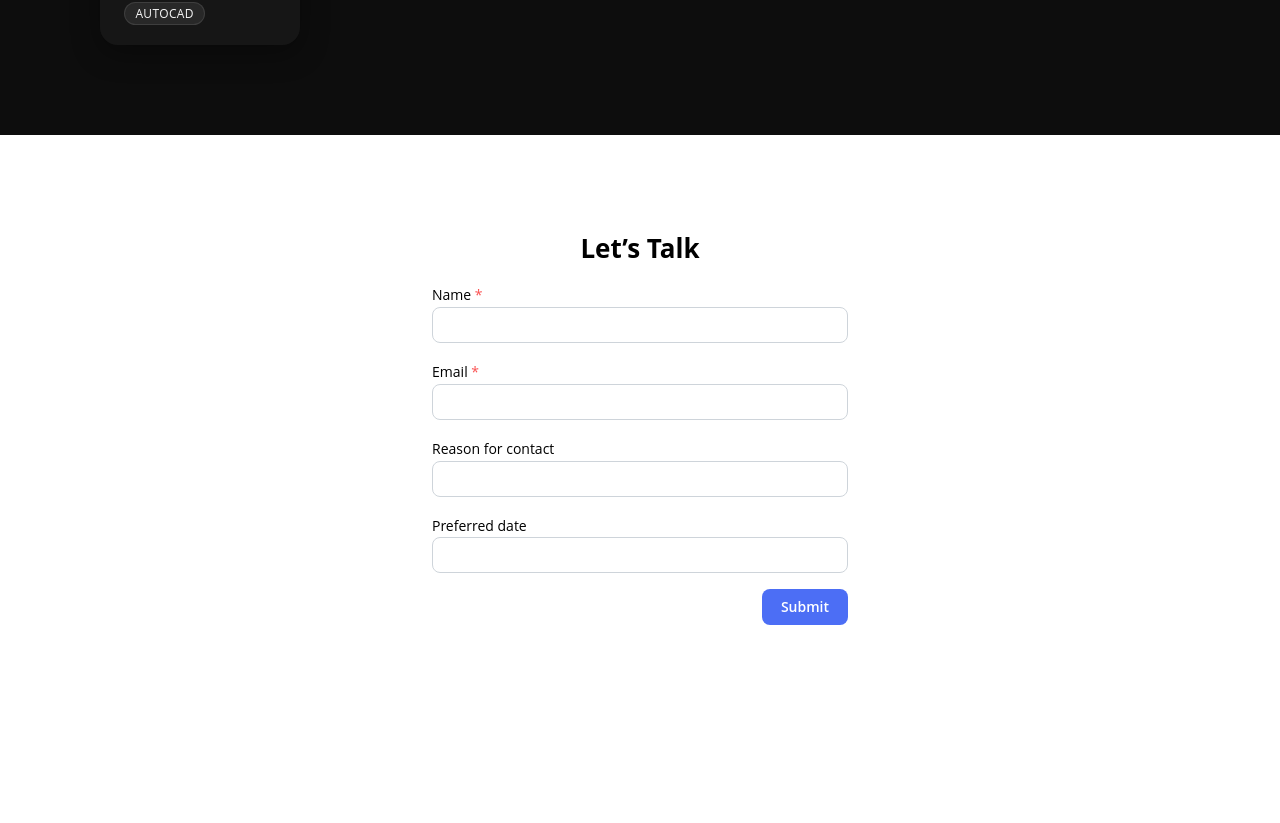
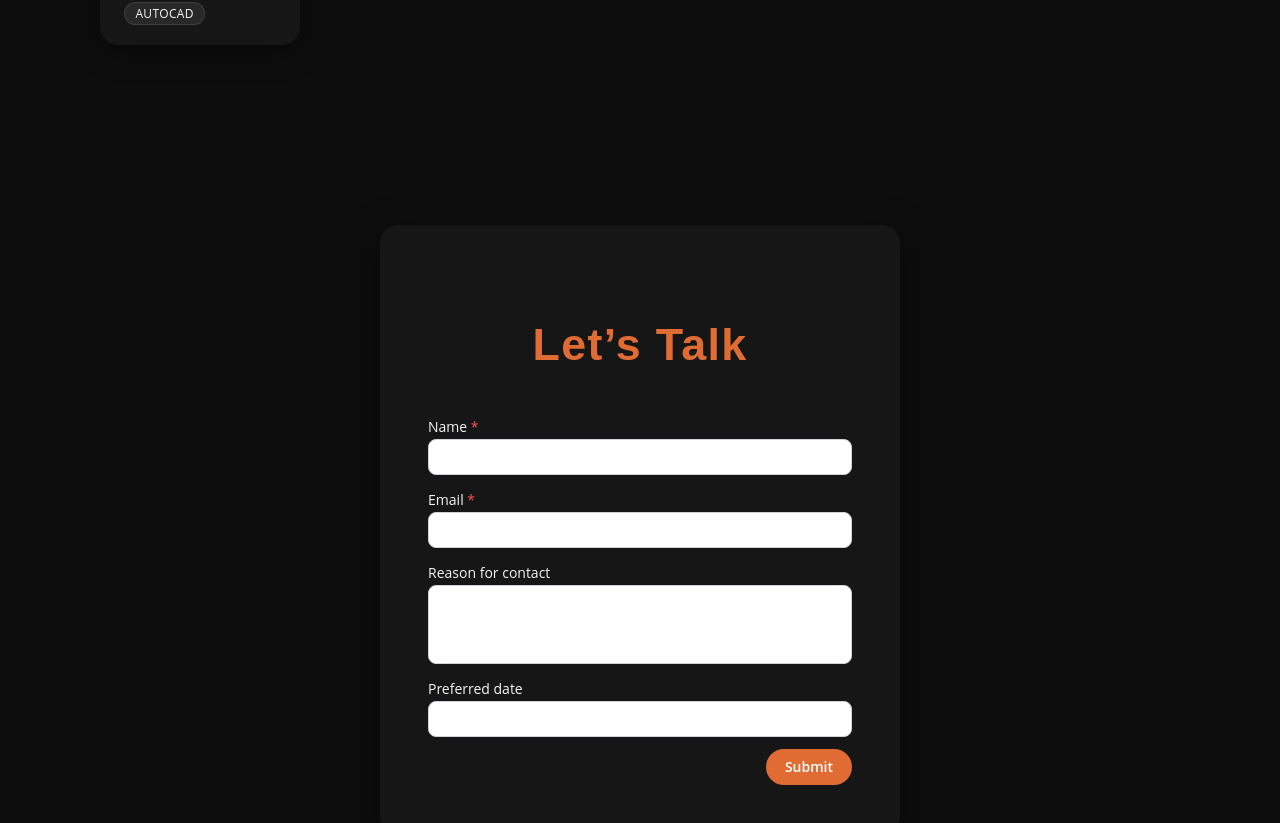
Before and after one commit to Pecako2001/curriculum_vitae, a Next.js app: page / in a window 1280 px wide. Shown: the part 6731-7554 px from the top of the page. Before the commit the page ends 7452 px from the top, so only its background shows below. Built offline with nearby package versions, Linux system fonts and the light colour scheme.

Commit message:
update on contact

```diff
--- a/components/Homepage/Contact.module.css
+++ b/components/Homepage/Contact.module.css
@@ -1,15 +1,72 @@
+/* SECTION WRAPPER */
 .wrapper {
+  background: var(--bg-dark);
+  padding: clamp(4rem, 7vw, 6rem) 1rem;
   display: flex;
   justify-content: center;
-  padding: 4rem 1rem;
+  color: #f5f5f5;
 }
 
+/* Card / form */
 .form {
+  position: relative;
+  z-index: 1;
   width: 100%;
-  max-width: 480px;
-  background: rgba(255, 255, 255, 0.65);
+  max-width: 520px;
+  background: var(--card-bg);
+  border-radius: var(--card-radius);
+  padding: clamp(2rem, 5vw, 3rem);
+  box-shadow: 0 12px 42px rgb(0 0 0 / 0.45);
   backdrop-filter: blur(8px);
-  padding: 2rem;
-  border-radius: 16px;
-  box-shadow: var(--shadow);
+  display: flex;
+  flex-direction: column;
+  gap: 1.2rem;
 }
+
+.heading {
+  font-family: "Bebas Neue", "Oswald", sans-serif;
+  font-size: clamp(2rem, 4.5vw, 2.8rem);
+  letter-spacing: 0.03em;
+  text-align: center;
+  margin-bottom: 1rem;
+  color: var(--accent);
+}
+
+/* Mantine input override (light border → accent on focus) */
+.inputRoot .mantine-Input-input {
+  background: rgba(255, 255, 255, 0.06);
+  border-color: rgba(255, 255, 255, 0.25);
+  color: #fff;
+}
+
+.inputRoot .mantine-Input-input:focus-within {
+  border-color: var(--accent);
+}
+
+/* Submit button accent */
+.submitBtn {
+  background: var(--accent);
+  color: #fff;
+  transition: background 0.25s ease;
+}
+.submitBtn:hover {
+  background: #f07d46;
+}
+
+/* Decorative blurred gradient behind card */
+.wrapper::before {
+  content: "";
+  position: absolute;
+  inset: 0;
+  background: radial-gradient(at top left, rgba(224, 108, 52, 0.25), transparent 60%),
+    radial-gradient(at bottom right, rgba(224, 108, 52, 0.15), transparent 60%);
+  filter: blur(120px);
+  z-index: 0;
+}
+
+/* Responsive tweaks */
+@media (max-width: 480px) {
+  .form {
+    padding: 1.5rem;
+  }
+}
--- a/components/Homepage/Contact.tsx
+++ b/components/Homepage/Contact.tsx
@@ -1,3 +1,4 @@
+// components/Contact/Contact.tsx
 "use client";
 import React, { useState } from "react";
 import {
@@ -6,7 +7,6 @@ import {
   TextInput,
   Textarea,
   Button,
-  Title,
   Paper,
 } from "@mantine/core";
 // @ts-ignore - optional dependency not installed in this template
@@ -18,24 +18,26 @@ export default function Contact() {
   const [email, setEmail] = useState("");
   const [reason, setReason] = useState("");
   const [date, setDate] = useState<Date | null>(null);
+  const [submitted, setSubmitted] = useState(false);
 
   function handleSubmit(e: React.FormEvent) {
     e.preventDefault();
     console.log({ name, email, reason, date });
+    setSubmitted(true);
+    setTimeout(() => setSubmitted(false), 4000);
   }
 
   return (
     <section className={classes.wrapper} id="contact">
       <Paper component="form" onSubmit={handleSubmit} className={classes.form}>
-        <Stack>
-          <Title order={2} ta="center">
-            Let’s Talk
-          </Title>
+        <h2 className={classes.heading}>Let’s Talk</h2>
+        <Stack gap="sm">
           <TextInput
             label="Name"
             value={name}
             onChange={(e) => setName(e.currentTarget.value)}
             required
+            classNames={{ root: classes.inputRoot }}
           />
           <TextInput
             label="Email"
@@ -43,22 +45,33 @@ export default function Contact() {
             value={email}
             onChange={(e) => setEmail(e.currentTarget.value)}
             required
+            classNames={{ root: classes.inputRoot }}
           />
           <Textarea
             label="Reason for contact"
             value={reason}
             onChange={(e) => setReason(e.currentTarget.value)}
             autosize
+            minRows={3}
+            classNames={{ root: classes.inputRoot }}
           />
           <DateInput
             label="Preferred date"
             value={date}
             onChange={setDate}
             clearable
+            classNames={{ root: classes.inputRoot }}
           />
           <Group justify="flex-end">
-            <Button type="submit">Submit</Button>
+            <Button type="submit" radius="xl" className={classes.submitBtn}>
+              Submit
+            </Button>
           </Group>
+          {submitted && (
+            <p style={{ textAlign: "center", color: "var(--accent)", margin: 0 }}>
+              Thanks! I’ll be in touch soon.
+            </p>
+          )}
         </Stack>
       </Paper>
     </section>
```
